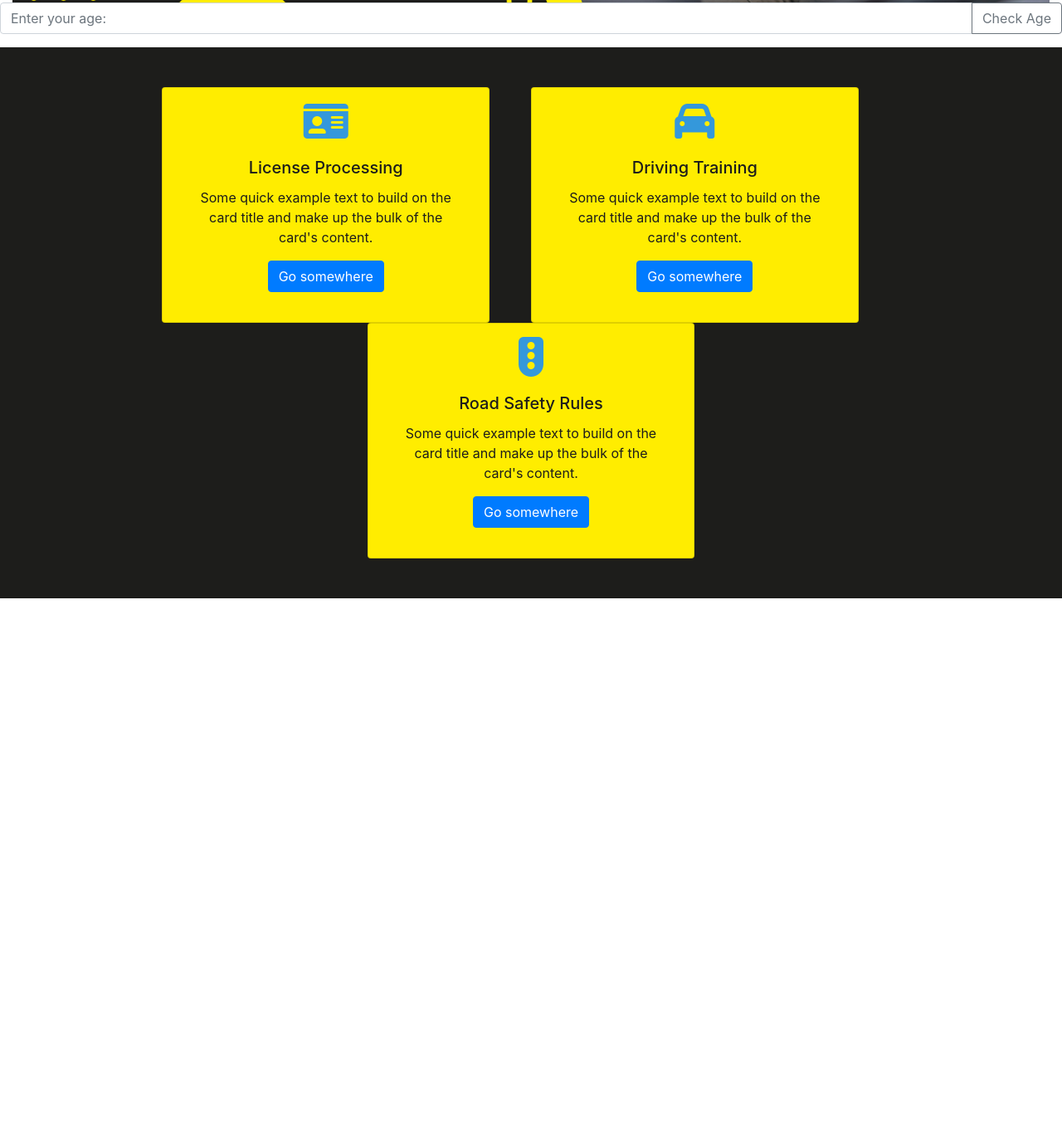
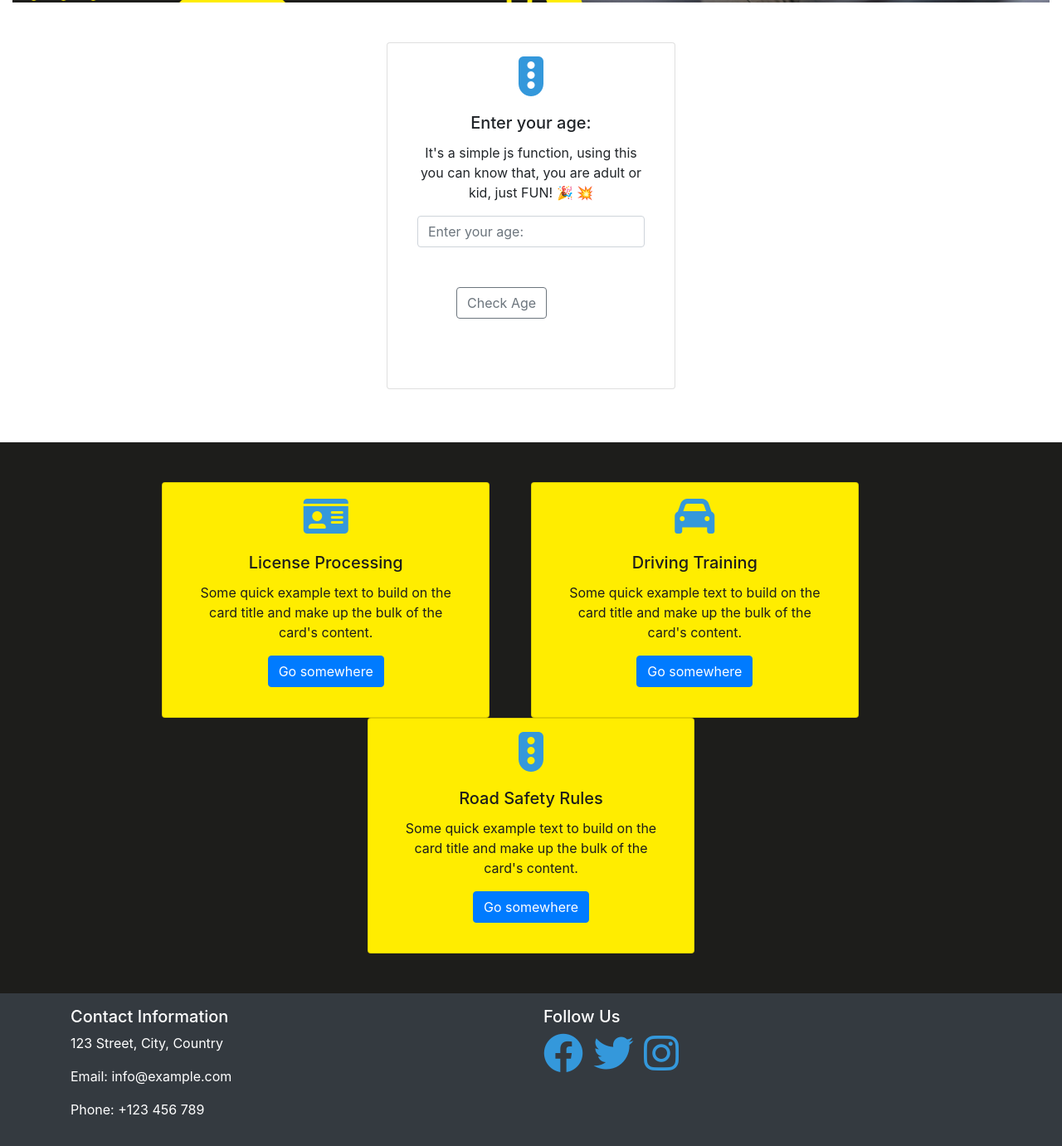
Before and after one commit to Rifat8080/ostad-assignment, a plain HTML site: page index.html in a window 1280 px wide. Shown: the part 700-2081 px from the top of the page at 83% size. Before the commit the page ends 1421 px from the top, so only its background shows below. Drawn offline with nearby package versions, Linux system fonts and the light colour scheme.

Commit message:
completed the function

```diff
--- a/index.html
+++ b/index.html
@@ -50,7 +50,7 @@
       <!-- Bannner image -->
       <main>
         <div>
-        <img  src="./assets/banner-orginal.png" alt="banner image" class="banner col-12 col-lg-12 col-md-12 col-sm-8 col-xsm-6">
+        <img  src="./assets/banner-orginal.png" alt="banner image" class="banner col-12 col-lg-12 col-md-12 col-sm-8 col-xsm-6 img-fluid">
         <div class="banner-text">
           <h2>Driving School</h2>
           <h4>Learn From The Expert</h4>
@@ -61,13 +61,20 @@
 
 
       <!-- Check your age -->
-
-      <div class="input-group mb-3">
+     <main class="container d-flex justify-content-center align-items-center p-5">
+      <div class="input-group mb-3 d-flex justify-content-center align-items-center  text-center">
+        <div class="card col-4 p-3" style="width: 18rem;">
+          <i class="fa-solid fa-traffic-light"></i>
+          <div class="card-body">
+            <h5 class="card-title">Enter your age:</h5>
+            <p class="card-text">It's a simple js function, using this you can know that, you are adult or kid, just FUN! 🎉 💥</p>
         <input type="number" class="form-control" placeholder="Enter your age:" aria-label="Recipient's username" aria-describedby="button-addon2" id="age" min="0" required>
-        <div class="input-group-append">
+        <div class="input-group-append p-5">
           <button class="btn btn-outline-secondary" type="button" id="button-addon2" onclick="checkAge()">Check Age</button>
         </div>
       </div>
+    </div>
+  </div>
 
       <!-- Adult Modal -->
       <div class="modal fade" id="adultModal" tabindex="-1" role="dialog" aria-labelledby="adultModalLabel" aria-hidden="true">
@@ -92,6 +99,17 @@
       </div>
 
 
+      <div class="modal fade" id="errorModal" tabindex="-1" role="dialog" aria-labelledby="errorModalLabel" aria-hidden="true">
+        <div class="modal-dialog" role="document">
+          <div class="modal-content">
+            <div class="modal-body">
+              Please enter a valid age!
+            </div>
+          </div>
+        </div>
+      </div>
+    </main>
+
 
 
   <!-- Cards section -->
@@ -100,7 +118,7 @@
         <div class="card col-4  p-3" style="width: 18rem; margin-right: 50px;">
           <i class="fa-solid fa-id-card"></i>
           <div class="card-body">
-            <h5 class="card-title">License Processing</h5>
+            <h5 class="card-title ">License Processing</h5>
             <p class="card-text">Some quick example text to build on the card title and make up the bulk of the card's content.</p>
             <a href="#" class="btn btn-primary">Go somewhere</a>
           </div>
@@ -128,6 +146,28 @@
 
 
 
+      <footer class="footer mt-auto py-3 bg-dark text-white d-flex justify-content-center align-items-center">
+        <div class="container">
+          <div class="row">
+            <div class="col-md-6">
+              <h5>Contact Information</h5>
+              <p>123 Street, City, Country</p>
+              <p>Email: info@example.com</p>
+              <p>Phone: +123 456 789</p>
+            </div>
+            <div class="col-md-6">
+              <h5>Follow Us</h5>
+              <ul class="list-inline">
+                <li class="list-inline-item"><a href="#"><i class="fab fa-facebook"></i></a></li>
+                <li class="list-inline-item"><a href="#"><i class="fab fa-twitter"></i></a></li>
+                <li class="list-inline-item"><a href="#"><i class="fab fa-instagram"></i></a></li>
+              </ul>
+            </div>
+          </div>
+        </div>
+      </footer>
+
+
     <script src="./js/bootstrap.js"></script>
     <script src="./js/index.js"></script>
 </body>
--- a/js/index.js
+++ b/js/index.js
@@ -3,7 +3,10 @@ function checkAge() {
 
     if (age >= 18) {
       $('#adultModal').modal('show');
-    } else {
+    } else if (age <= 18 && age===1) {
       $('#childModal').modal('show');
     }
+    else{
+        $('#errorModal').modal('show');
+    }
   }
```
Also changed, not shown: css/custom.css (+22 -0 lines).
